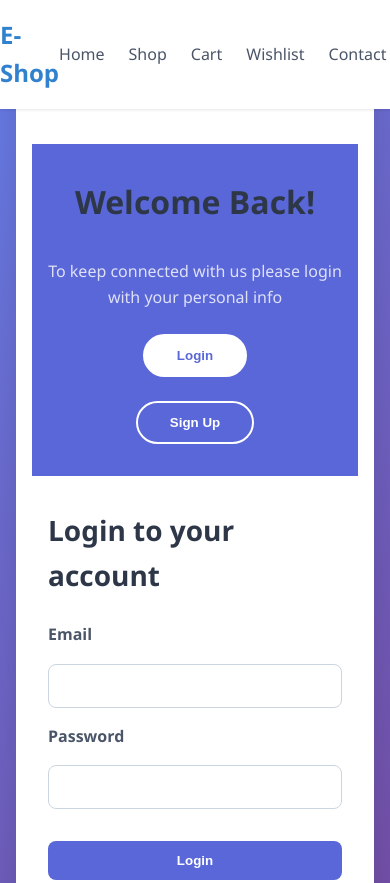
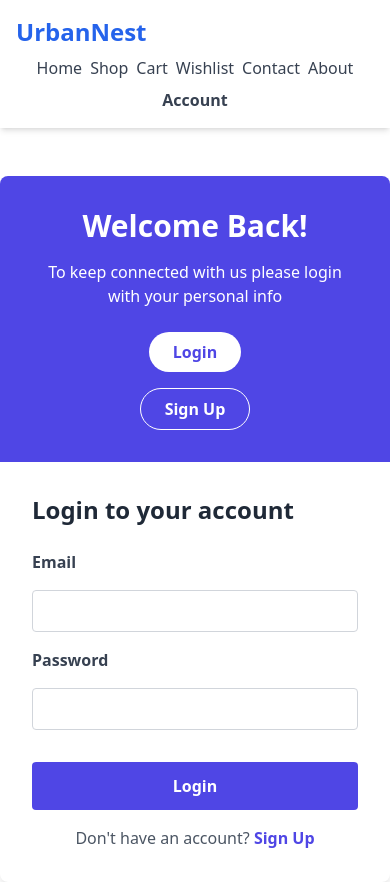
Before and after one commit to Lucifer-os/New-folder, a plain HTML site: page account.html in a window 390 px wide. Shown: the top 883 px of the page. Drawn offline with nearby package versions, Linux system fonts and the light colour scheme.

Commit message:
update responsiveness

```diff
--- a/account.html
+++ b/account.html
@@ -4,200 +4,65 @@
   <meta charset="UTF-8" />
   <meta name="viewport" content="width=device-width, initial-scale=1" />
   <title>UrbanNest</title>
-  <link rel="stylesheet" href="style.css" />
-  <style>
-    /* Modern dynamic design for account page */
-    body {
-      background: linear-gradient(135deg, #667eea 0%, #764ba2 100%);
-      color: #2d3748;
-      font-family: 'Segoe UI', Tahoma, Geneva, Verdana, sans-serif;
-    }
-    main {
-      max-width: 900px;
-      margin: 6rem auto 3rem;
-      background: white;
-      border-radius: 1rem;
-      box-shadow: 0 20px 40px rgba(0,0,0,0.15);
-      display: flex;
-      overflow: hidden;
-    }
-    .tabs {
-      flex: 1 1 40%;
-      background: #5a67d8;
-      color: white;
-      display: flex;
-      flex-direction: column;
-      justify-content: center;
-      align-items: center;
-      padding: 2rem;
-      gap: 1.5rem;
-    }
-    .tabs h2 {
-      font-size: 2rem;
-      font-weight: 700;
-      margin-bottom: 0.5rem;
-    }
-    .tabs p {
-      font-size: 1rem;
-      opacity: 0.8;
-      text-align: center;
-      max-width: 250px;
-    }
-    .tabs button {
-      background: transparent;
-      border: 2px solid white;
-      color: white;
-      padding: 0.75rem 2rem;
-      border-radius: 9999px;
-      font-weight: 600;
-      cursor: pointer;
-      transition: background-color 0.3s ease;
-    }
-    .tabs button.active,
-    .tabs button:hover {
-      background-color: white;
-      color: #5a67d8;
-    }
-    .form-section {
-      flex: 1 1 60%;
-      padding: 3rem 2rem;
-      display: flex;
-      flex-direction: column;
-      justify-content: center;
-    }
-    .form-section h1 {
-      font-size: 1.75rem;
-      font-weight: 700;
-      margin-bottom: 1.5rem;
-      color: #2d3748;
-    }
-    form {
-      display: flex;
-      flex-direction: column;
-      gap: 1rem;
-    }
-    label {
-      font-weight: 600;
-      color: #4a5568;
-    }
-    input {
-      padding: 0.75rem 1rem;
-      border: 1.5px solid #cbd5e0;
-      border-radius: 0.5rem;
-      font-size: 1rem;
-      transition: border-color 0.3s ease;
-    }
-    input:focus {
-      border-color: #5a67d8;
-      outline: none;
-      box-shadow: 0 0 5px rgba(90,103,216,0.5);
-    }
-    .btn {
-      background-color: #5a67d8;
-      color: white;
-      padding: 0.75rem 1rem;
-      border-radius: 0.5rem;
-      font-weight: 700;
-      cursor: pointer;
-      border: none;
-      transition: background-color 0.3s ease;
-      margin-top: 1rem;
-    }
-    .btn:hover {
-      background-color: #434190;
-    }
-    .text-center {
-      text-align: center;
-      margin-top: 1rem;
-      color: #718096;
-    }
-    .text-center a {
-      color: #5a67d8;
-      font-weight: 600;
-      text-decoration: none;
-      transition: color 0.3s ease;
-    }
-    .text-center a:hover {
-      color: #434190;
-      text-decoration: underline;
-    }
-    @media (max-width: 768px) {
-      main {
-        flex-direction: column;
-        margin: 3rem 1rem;
-      }
-      .tabs, .form-section {
-        flex: none;
-        width: 100%;
-        padding: 2rem 1rem;
-      }
-      .tabs p {
-        max-width: 100%;
-      }
-    }
-  </style>
+  <script src="https://cdn.tailwindcss.com"></script>
 </head>
-<body>
+<body class="bg-white text-gray-700">
 
   <!-- Header -->
-  <header>
-    <div class="container">
-      <a href="index.html" class="logo">E-Shop</a>
-      <nav>
-        <ul>
-          <li><a href="index.html">Home</a></li>
-          <li><a href="shop.html">Shop</a></li>
-          <li><a href="cart.html">Cart</a></li>
-          <li><a href="wishlist.html">Wishlist</a></li>
-          <li><a href="contact.html">Contact</a></li>
-          <li><a href="about.html">About</a></li>
-          <li><a href="account.html" class="active">Account</a></li>
+  <header class="bg-white shadow-md">
+    <div class="container mx-auto flex flex-wrap items-center justify-between p-4">
+      <a href="index.html" class="text-2xl font-bold text-blue-600 mb-2 md:mb-0">UrbanNest</a>
+      <nav class="w-full md:w-auto">
+        <ul class="flex flex-wrap md:flex-nowrap space-x-0 md:space-x-6 items-center justify-center md:justify-start gap-2 md:gap-0">
+          <li><a href="index.html" class="hover:text-blue-600">Home</a></li>
+          <li><a href="shop.html" class="hover:text-blue-600">Shop</a></li>
+          <li><a href="cart.html" class="hover:text-blue-600">Cart</a></li>
+          <li><a href="wishlist.html" class="hover:text-blue-600">Wishlist</a></li>
+          <li><a href="contact.html" class="hover:text-blue-600">Contact</a></li>
+          <li><a href="about.html" class="hover:text-blue-600">About</a></li>
+          <li><a href="account.html" class="hover:text-blue-600 font-semibold">Account</a></li>
         </ul>
       </nav>
-      <div class="search-container">
-        <input type="text" placeholder="Search products..." />
-        <button>Search</button>
-      </div>
     </div>
   </header>
 
-  <main>
-    <div class="tabs">
-      <h2>Welcome Back!</h2>
-      <p>To keep connected with us please login with your personal info</p>
-      <button id="login-tab" class="active">Login</button>
-      <button id="signup-tab">Sign Up</button>
+  <main class="container mx-auto flex flex-col md:flex-row max-w-5xl bg-white rounded-lg shadow-lg overflow-hidden mt-12 md:mt-24">
+    <div class="tabs flex flex-col items-center justify-center bg-indigo-600 text-white p-8 md:w-2/5">
+      <h2 class="text-3xl font-bold mb-4">Welcome Back!</h2>
+      <p class="mb-6 text-center max-w-xs">To keep connected with us please login with your personal info</p>
+      <button id="login-tab" class="btn-tab active mb-4 px-6 py-2 rounded-full bg-white text-indigo-600 font-semibold">Login</button>
+      <button id="signup-tab" class="btn-tab px-6 py-2 rounded-full border border-white font-semibold hover:bg-white hover:text-indigo-600 transition">Sign Up</button>
     </div>
 
-    <section id="login-section" class="form-section">
-      <h1>Login to your account</h1>
-      <form>
-        <label for="login-email">Email</label>
-        <input type="email" id="login-email" name="email" required />
+    <section id="login-section" class="form-section p-8 md:w-3/5">
+      <h1 class="text-2xl font-bold mb-6 text-gray-800">Login to your account</h1>
+      <form class="flex flex-col gap-4">
+        <label for="login-email" class="font-semibold text-gray-700">Email</label>
+        <input type="email" id="login-email" name="email" required class="border border-gray-300 rounded px-4 py-2 focus:outline-none focus:ring-2 focus:ring-indigo-600" />
 
-        <label for="login-password">Password</label>
-        <input type="password" id="login-password" name="password" required />
+        <label for="login-password" class="font-semibold text-gray-700">Password</label>
+        <input type="password" id="login-password" name="password" required class="border border-gray-300 rounded px-4 py-2 focus:outline-none focus:ring-2 focus:ring-indigo-600" />
 
-        <button type="submit" class="btn">Login</button>
+        <button type="submit" class="btn bg-indigo-600 text-white py-3 rounded font-semibold hover:bg-indigo-700 transition mt-4">Login</button>
       </form>
-      <p class="text-center">Don't have an account? <a href="#" id="to-signup">Sign Up</a></p>
+      <p class="text-center mt-4 text-gray-600">Don't have an account? <a href="#" id="to-signup" class="text-indigo-600 font-semibold hover:underline">Sign Up</a></p>
     </section>
 
-    <section id="signup-section" class="form-section" style="display:none;">
-      <h1>Create a new account</h1>
-      <form>
-        <label for="signup-name">Name</label>
-        <input type="text" id="signup-name" name="name" required />
+    <section id="signup-section" class="form-section p-8 md:w-3/5 hidden">
+      <h1 class="text-2xl font-bold mb-6 text-gray-800">Create a new account</h1>
+      <form class="flex flex-col gap-4">
+        <label for="signup-name" class="font-semibold text-gray-700">Name</label>
+        <input type="text" id="signup-name" name="name" required class="border border-gray-300 rounded px-4 py-2 focus:outline-none focus:ring-2 focus:ring-indigo-600" />
 
-        <label for="signup-email">Email</label>
-        <input type="email" id="signup-email" name="email" required />
+        <label for="signup-email" class="font-semibold text-gray-700">Email</label>
+        <input type="email" id="signup-email" name="email" required class="border border-gray-300 rounded px-4 py-2 focus:outline-none focus:ring-2 focus:ring-indigo-600" />
 
-        <label for="signup-password">Password</label>
-        <input type="password" id="signup-password" name="password" required />
+        <label for="signup-password" class="font-semibold text-gray-700">Password</label>
+        <input type="password" id="signup-password" name="password" required class="border border-gray-300 rounded px-4 py-2 focus:outline-none focus:ring-2 focus:ring-indigo-600" />
 
-        <button type="submit" class="btn">Sign Up</button>
+        <button type="submit" class="btn bg-indigo-600 text-white py-3 rounded font-semibold hover:bg-indigo-700 transition mt-4">Sign Up</button>
       </form>
-      <p class="text-center">Already have an account? <a href="#" id="to-login">Login</a></p>
+      <p class="text-center mt-4 text-gray-600">Already have an account? <a href="#" id="to-login" class="text-indigo-600 font-semibold hover:underline">Login</a></p>
     </section>
   </main>
 
@@ -212,15 +77,15 @@
     function showLogin() {
       loginTab.classList.add('active');
       signupTab.classList.remove('active');
-      loginSection.style.display = 'block';
-      signupSection.style.display = 'none';
+      loginSection.classList.remove('hidden');
+      signupSection.classList.add('hidden');
     }
 
     function showSignup() {
       signupTab.classList.add('active');
       loginTab.classList.remove('active');
-      signupSection.style.display = 'block';
-      loginSection.style.display = 'none';
+      signupSection.classList.remove('hidden');
+      loginSection.classList.add('hidden');
     }
 
     loginTab.addEventListener('click', showLogin);
```
Also changed, not shown: about.html (+18 -16 lines), cart.html (+18 -16 lines), contact.html (+18 -16 lines), index.html (+35 -35 lines), shop.html (+21 -10 lines), wishlist.html (+18 -16 lines).
